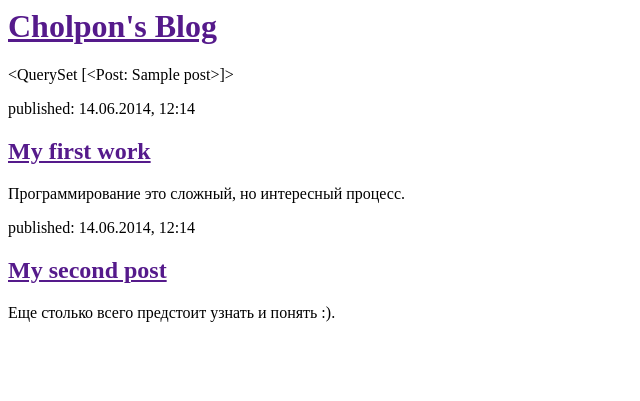
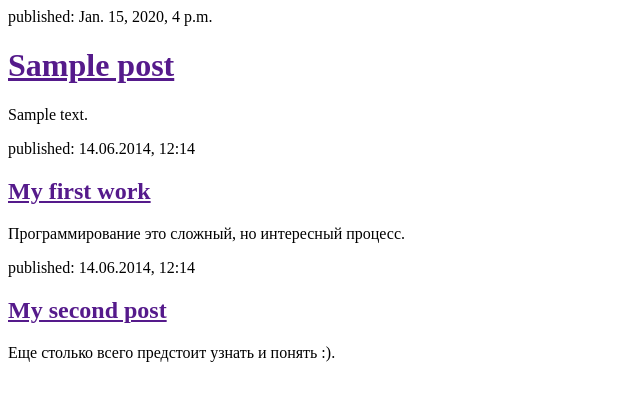
Before and after one commit to chio-san/django, a Django app: template blog/templates/blog/post_list.html in a window 1280 px wide. Shown: the top 401 px of the page, without its empty margins (0-640 px from the left). Run offline with Django 3.2, Linux system fonts and the light colour scheme; the template is opened without the code that fills it: values that come from a table or form of the project are taken from there, others are empty; tables that the repository leaves empty hold one stand-in row (values such as "Sample post").

Commit message:
obnovlenie

```diff
--- a/blog/templates/blog/post_list.html
+++ b/blog/templates/blog/post_list.html
@@ -4,8 +4,14 @@
         </head>
         <body>
             <div>
-                <h1><a href="">Cholpon's Blog</a></h1>
-           {{ posts }}
+
+           {% for post in posts %}
+        <div>
+            <p>published: {{ post.published_date }}</p>
+            <h1><a href="">{{ post.title }}</a></h1>
+            <p>{{ post.text|linebreaksbr }}</p>
+        </div>
+    {% endfor %}
 
             <div>
                 <p>published: 14.06.2014, 12:14</p>
```
